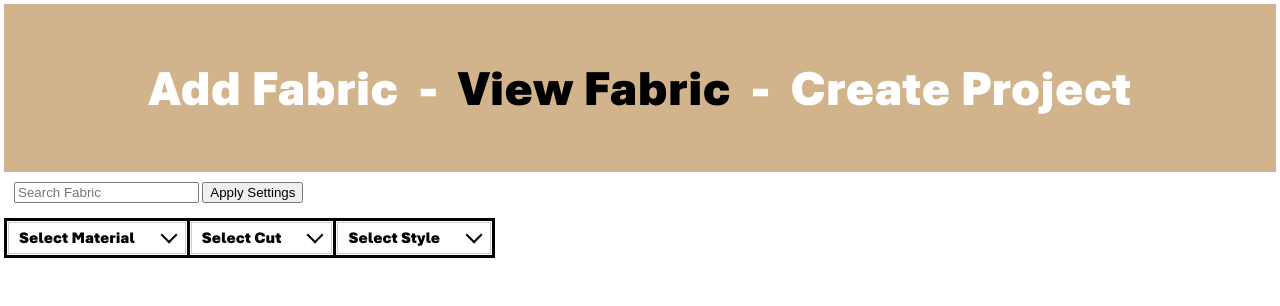
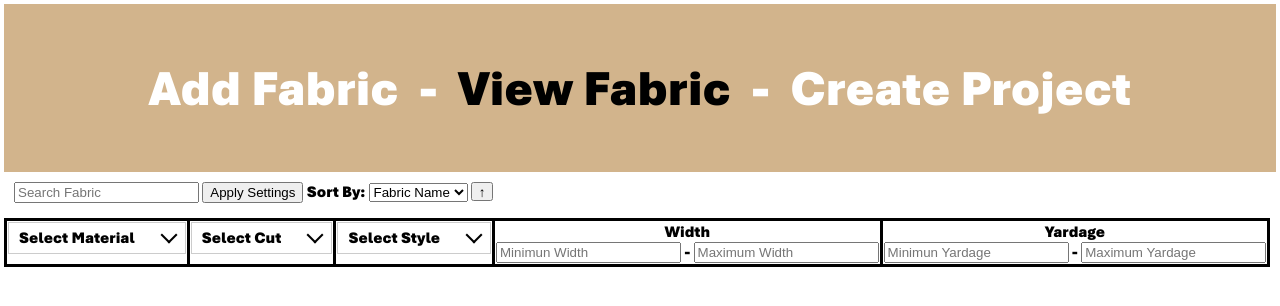
Before and after one commit to Kamden-Brothers/fabric_inventory, a Flask app: page /view_inventory in a window 1280 px wide. Shown: the top 306 px of the page. Run offline with Flask 2, Linux system fonts and the light colour scheme; data that the repository does not hold is empty; parts of the project's set-up code (start-up, migrations or seed data) failed here and were passed over.

Commit message:
Add seach and sort function

```diff
--- a/app.py
+++ b/app.py
@@ -12,8 +12,6 @@ from db_scripts.db_commands import DB_Worker
 from db_scripts.db_commands import db_exception
 db_worker = DB_Worker()
 all_fabric_data = db_worker.get_all_data()
-import pprint
-pprint.pprint(all_fabric_data)
 
 app = Flask(__name__, template_folder='./templates', static_folder='./static')
 
@@ -79,9 +77,11 @@ def delete_data():
 @app.route('/get_specific_fabric')
 def get_specific_fabric():
     fabric_name = request.args.get('fabric')
+    print(fabric_name)
     for fabric in all_fabric_data:
         if fabric_name == fabric['fabric_name']:
             return fabric
+    print('Fabric not found')
     return {'error_msg': 'Fabric not found'}
 
 @app.route('/delete_fabric', methods=['POST'])
@@ -142,5 +142,5 @@ def submit_collection():
     return {'result': True, 'debug_msg': debug_msg}
 
 if __name__=='__main__':
-    webbrowser.open('http://127.0.0.1:5000')
+    webbrowser.open('http://127.0.0.1:5000/view_inventory')
     app.run(host='0.0.0.0', port=5000)
--- /dev/null
+++ b/db_scripts/db_scripts/CleanStringFunction.sql
@@ -0,0 +1,17 @@
+CREATE FUNCTION dbo.CleanString (@input NVARCHAR(MAX))
+RETURNS NVARCHAR(MAX)
+AS
+BEGIN
+    DECLARE @output NVARCHAR(MAX) = @input;
+
+    -- Replace special characters
+    SET @output = REPLACE(REPLACE(REPLACE(@output, '@', ''), '!', ''), '#', '');
+    SET @output = REPLACE(REPLACE(REPLACE(@output, '$', ''), '%', ''), '^', '');
+    SET @output = REPLACE(REPLACE(@output, '&', ''), '*', '');
+    SET @output = REPLACE(REPLACE(@output, '(', ''), ')', '');
+    SET @output = REPLACE(REPLACE(REPLACE(@output, ' ', ''), '_', ''), '-', '');
+
+    -- Add more replacements as needed
+
+    RETURN @output;
+END;
--- a/static/CSS/view_inventory.css
+++ b/static/CSS/view_inventory.css
@@ -76,3 +76,8 @@ table {
     aspect-ratio: 2/1;
     object-fit: cover;
 }
+
+
+.Rotate {
+    transform: rotate(180deg) scaleX(-1);
+}
--- a/static/JavaScript/view_inventory.js
+++ b/static/JavaScript/view_inventory.js
@@ -1,4 +1,57 @@
 const UPLOAD_FOLDER = './fabric_uploads/';
+
+let asc_desc_sort = 1;
+let currentFabric;
+
+function sortFabric(items, sort_attribute = "fabric_name") {
+    console.log(`Sorting fabric by ${sort_attribute}`)
+    return items.sort((a, b) => {
+        let nameA, nameB;
+        if (sort_attribute === "fabric_name") {
+            nameA = a.data.fabric_name.toUpperCase().replace('-', '');
+            nameB = b.data.fabric_name.toUpperCase().replace('-', '');
+        } else {
+            if (!a.data[sort_attribute]) {
+                return 1;
+            }
+            if (!b.data[sort_attribute]) {
+                return -1;
+            }
+
+            nameA = a.data[sort_attribute].toUpperCase();
+            nameB = b.data[sort_attribute].toUpperCase();
+        }
+
+        return (nameA < nameB ? -1 : (nameA > nameB ? 1 : 0)) * asc_desc_sort;
+    })
+}
+
+function filterFabric(items, key, values) {
+    return items.filter(item => {
+        // Check if any of the values match the item's property
+        return values.some(value => item.data[key] === value);
+    });
+}
+
+function filterFabricRange(items, key, min_value, max_value) {
+    console.log(`Filtering ${key}`)
+    if (min_value) {
+        console.log(min_value)
+        items = items.filter(item => {
+            return +(item.data[key]) >= min_value
+        })
+    }
+    if (max_value) {
+        console.log(max_value)
+        items = items.filter(item => {
+            console.log((item.data[key]))
+            console.log(+(item.data[key]))
+            return +(item.data[key]) <= max_value
+        })
+    }
+
+    return items
+}
 
 class Fabric {
     constructor(data) {
@@ -11,7 +64,7 @@ class Fabric {
 
         const img_link = $('<a>').attr('href', fabric_ref);
         const img = $('<img>')
-            .attr('src', UPLOAD_FOLDER + data.fabric_name.replace(/ /g, "_") + data.image_type)
+            .attr('src', UPLOAD_FOLDER + data.fabric_name.replace(/ /g, "_").replace(/[^a-zA-Z0-9\s_-]/g, '') + data.image_type)
             .addClass('FabricImage');
 
         img_link.append(img);
@@ -68,17 +121,18 @@ $(document).ready(function () {
         all_data.forEach(data => {
             fabric_data.push(new Fabric(data));
         });
-
-        display_fabric();
+        fabric_data = sortFabric(fabric_data)
+        currentFabric = fabric_data
+        display_fabric(currentFabric);
     });
 });
 
-function display_fabric() {
+function display_fabric(f_list) {
     const fabric_table = $('#FabricTable');
     fabric_table.empty(); // Clear the table
 
     let tr;
-    fabric_data.forEach((fabric, i) => {
+    f_list.forEach((fabric, i) => {
         if (i % 4 === 0) {
             tr = $('<tr>'); // Create a new table row
             fabric_table.append(tr);
@@ -86,7 +140,54 @@ function display_fabric() {
         tr.append(fabric.htmlObject); // Append the fabric cell to the row
     });
 }
+const SortFabric = $('#SortFabric');
+SortFabric.change(event => {
+    const sortValue = event.target.value;
+    currentFabric = sortFabric(currentFabric, sortValue);
+    display_fabric(currentFabric);
+});
+
+// Change asc desc status
+function flip_sort() {
+    const SortButton = $("#SortButton");
+    if (SortButton.hasClass("Rotate")) {
+        asc_desc_sort = 1;
+        SortButton.removeClass("Rotate");
+    } else {
+        asc_desc_sort = -1;
+        SortButton.addClass("Rotate");
+    }
+    currentFabric = currentFabric.reverse()
+    display_fabric(currentFabric);
+}
 
 function searchFabric() {
-    console.log('clicked');
+    let searchOptions = {}
+    searchOptions['material'] = []
+    searchOptions['cut'] = []
+    searchOptions['style'] = []
+    for (const key in searchOptions) {
+        $(`input[name=${key}]:checked`).each(function () {
+            // Push the value of each checked checkbox into the array
+            searchOptions[key].push($(this).val());
+        });
+    }
+
+    let currentFabric = fabric_data;
+    for (const key in searchOptions) {
+        const values = searchOptions[key];
+        if (values.length != 0) {
+            currentFabric = filterFabric(currentFabric, key, values);
+        }
+    }
+
+    const MinWidth = $('#MinWidth').val();
+    const MaxWidth = $('#MaxWidth').val();
+    const MinYardage = $('#MinYardage').val();
+    const MaxYardage = $('#MaxYardage').val();
+
+    currentFabric = filterFabricRange(currentFabric, 'width', +(MinWidth), +(MaxWidth));
+    currentFabric = filterFabricRange(currentFabric, 'yardage', +(MinYardage), +(MaxYardage));
+
+    display_fabric(currentFabric);
 }
--- a/templates/view_inventory.html
+++ b/templates/view_inventory.html
@@ -24,6 +24,29 @@
     <div class="searchDiv">
         <input type="text" placeholder="Search Fabric" id="SearchBar">
         <button onclick="searchFabric()">Apply Settings</button>
+
+
+        <span>
+            <label for="SortFabric">Sort By:</label>
+
+            <select name="SortFabric" id="SortFabric">
+                <option value="fabric_name">Fabric Name</option>
+                <option value="material">Material</option>
+                <option value="style">Style</option>
+                <option value="collection">Collection</option>
+                <option value="designer">Designer</option>
+                <option value="location">Location</option>
+                <option value="width">Width</option>
+                <option value="yardage">Yardage</option>
+                <option value="area">Area</option>
+                <option value="color">Color?</option>
+                <option value="tag">Tag?</option>
+            </select>
+
+            <button id="SortButton" type="button" class="ArrowButton" onclick="flip_sort()">
+                ↑
+            </button>
+        </span>
     </div>
     <table class="optionTable">
         <tr>
@@ -51,13 +74,13 @@
                     <span class="anchor">Select Cut</span>
 
                     <div class="items">
-                        <input type="checkbox" id="cut_option_1" name="cut_option" value="Uncut">
+                        <input type="checkbox" id="cut_option_1" name="cut" value="Uncut">
                         <label for="cut_option_1">Uncut</label><br>
-                        <input type="checkbox" id="cut_option_2" name="cut_option" value="Partially">
+                        <input type="checkbox" id="cut_option_2" name="cut" value="Partially">
                         <label for="cut_option_2">Partially</label><br>
-                        <input type="checkbox" id="cut_option_3" name="cut_option" value="Scrappy">
+                        <input type="checkbox" id="cut_option_3" name="cut" value="Scrappy">
                         <label for="cut_option_3">Scrappy</label><br>
-                        <input type="checkbox" id="cut_option_4" name="cut_option" value="Multiple Pieces">
+                        <input type="checkbox" id="cut_option_4" name="cut" value="Multiple Pieces">
                         <label for="cut_option_4">Multiple Pieces</label><br>
                     </div>
                 </div>
@@ -67,28 +90,42 @@
                     <span class="anchor">Select Style</span>
 
                     <div class="items">
-                        <input type="checkbox" id="style_option_1" name="style_option" value="No Style">
+                        <input type="checkbox" id="style_option_1" name="style" value="No Style">
                         <label for="style_option_1">No Style</label><br>
-                        <input type="checkbox" id="style_option_2" name="style_option" value="Flat Fold">
+                        <input type="checkbox" id="style_option_2" name="style" value="Flat Fold">
                         <label for="style_option_2">Flat Fold</label><br>
-                        <input type="checkbox" id="style_option_3" name="style_option" value="Board: Large">
+                        <input type="checkbox" id="style_option_3" name="style" value="Board: Large">
                         <label for="style_option_3">Board: Large</label><br>
-                        <input type="checkbox" id="style_option_4" name="style_option" value="Board: Small">
+                        <input type="checkbox" id="style_option_4" name="style" value="Board: Small">
                         <label for="style_option_4">Board: Small</label><br>
-                        <input type="checkbox" id="style_option_5" name="style_option" value="Fat Quarter">
+                        <input type="checkbox" id="style_option_5" name="style" value="Fat Quarter">
                         <label for="style_option_5">Fat Quarter</label><br>
-                        <input type="checkbox" id="style_option_6" name="style_option" value="Apron">
+                        <input type="checkbox" id="style_option_6" name="style" value="Apron">
                         <label for="style_option_6">Apron</label><br>
-                        <input type="checkbox" id="style_option_7" name="style_option" value="Panel">
+                        <input type="checkbox" id="style_option_7" name="style" value="Panel">
                         <label for="style_option_7">Panel</label><br>
-                        <input type="checkbox" id="style_option_8" name="style_option" value="Kit">
+                        <input type="checkbox" id="style_option_8" name="style" value="Kit">
                         <label for="style_option_8">Kit</label><br>
-                        <input type="checkbox" id="style_option_9" name="style_option" value="Charm Pack">
+                        <input type="checkbox" id="style_option_9" name="style" value="Charm Pack">
                         <label for="style_option_9">Charm Pack</label><br>
-                        <input type="checkbox" id="style_option_10" name="style_option" value="Bundle">
+                        <input type="checkbox" id="style_option_10" name="style" value="Bundle">
                         <label for="style_option_10">Bundle</label>
                     </div>
                 </div>
+            </td>
+            <td class="optionTD" align="center">
+                Width<br />
+                <input type="text" id="MinWidth" placeholder="Minimun Width"/>
+                -
+                <input type="text" id="MaxWidth" placeholder="Maximum Width"/>
+
+            </td>
+            <td class="optionTD" align="center">
+                Yardage<br />
+                <input type="text" id="MinYardage" placeholder="Minimun Yardage"/>
+                -
+                <input type="text" id="MaxYardage" placeholder="Maximum Yardage"/>
+
             </td>
         </tr>
     </table>
```
Also changed, not shown: db_scripts/db_commands.py (+14 -2 lines), static/JavaScript/add_inventory.js (+14 -5 lines).
